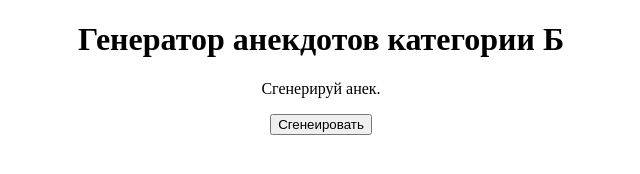
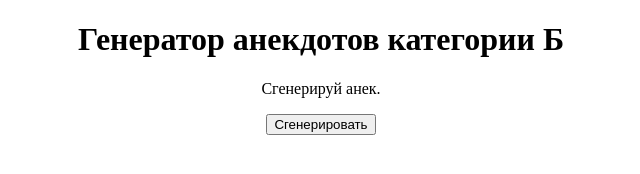
Before and after one commit to radiosterne/random_anec, a plain HTML site: page index.html in a window 1280 px wide. Shown: the full height of the page, 319-959 px from the left. Drawn offline with Linux system fonts and the light colour scheme.

Commit message:
Typo corrected

```diff
--- a/index.html
+++ b/index.html
@@ -10,6 +10,6 @@
 	<span id="anec_text">Сгенерируй анек.</span>
 </p>
 
-<input type="button" onclick="generate()" value="Сгенеировать" />
+<input type="button" onclick="generate()" value="Сгенерировать" />
 </div>
 </body>
```
